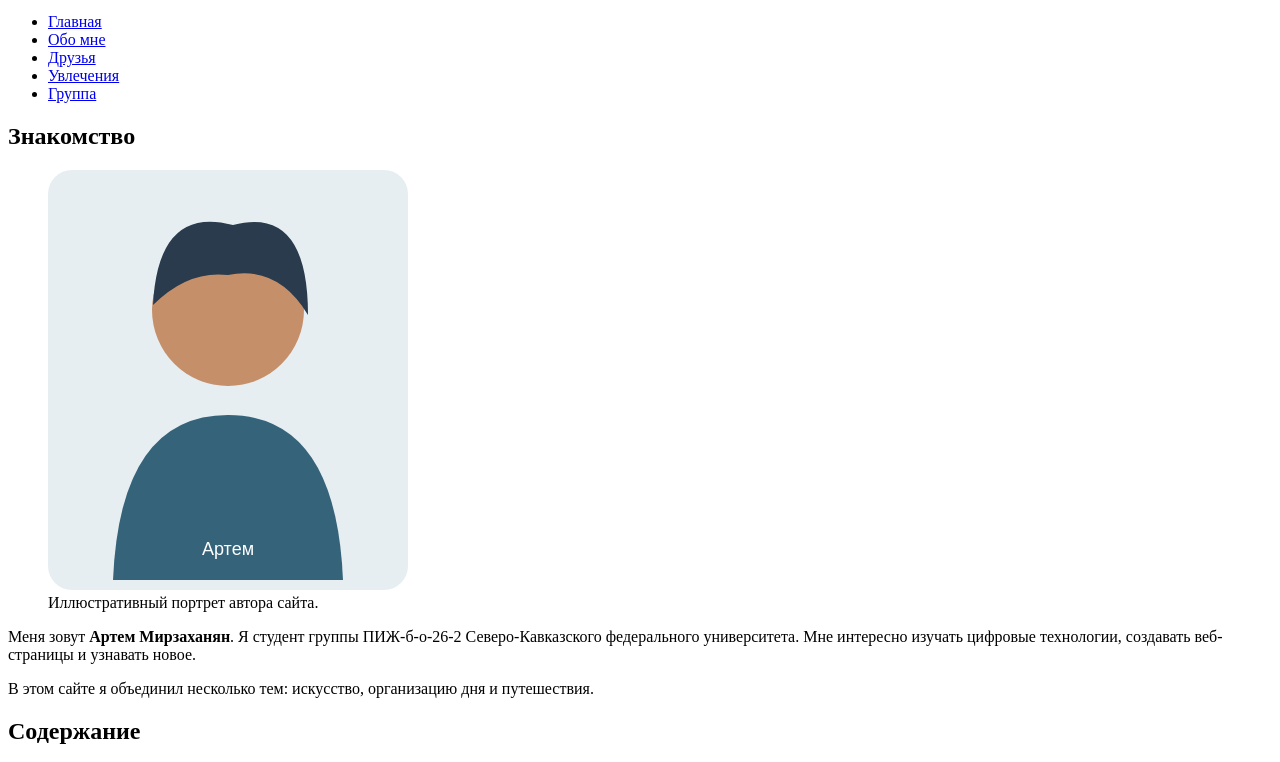
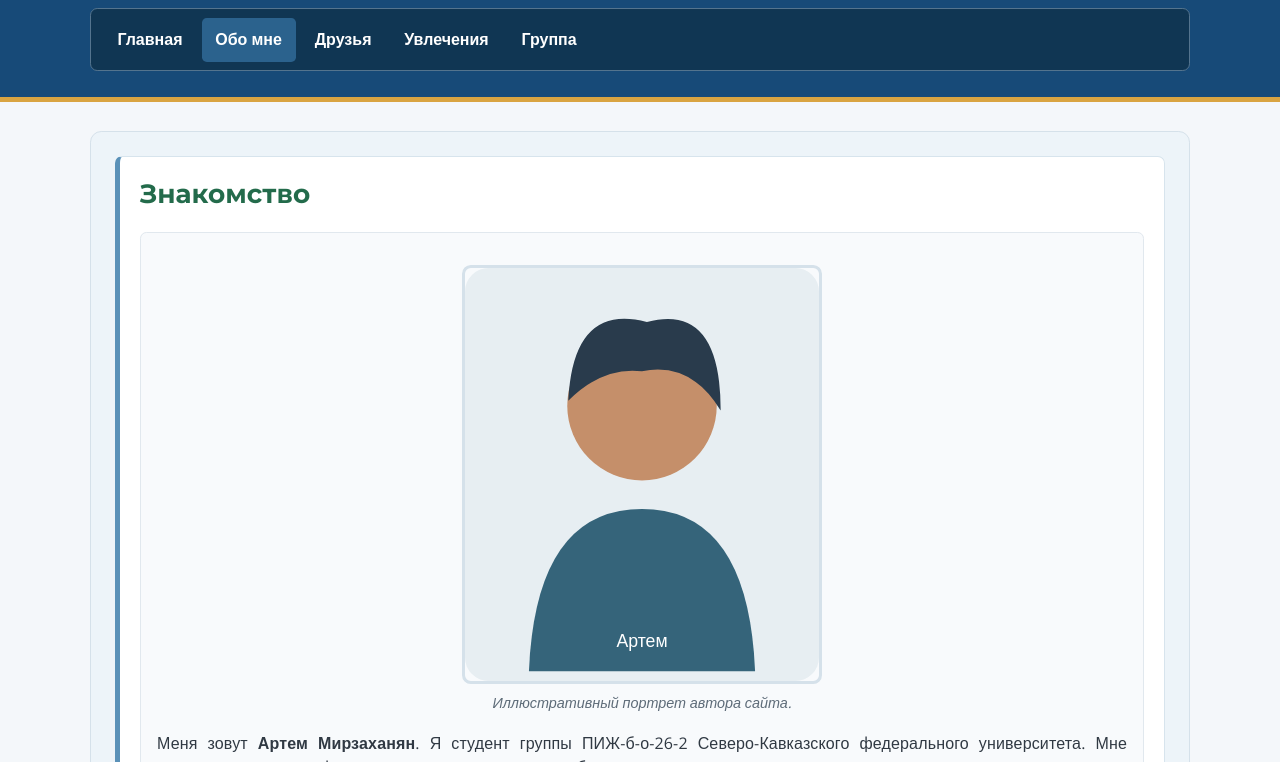
Before and after one commit to artemm25/html_labs, a plain HTML site: page lab2_frontend/about.html in a window 1280 px wide. Shown: the part 127-889 px from the top of the page. Drawn offline with nearby package versions, Linux system fonts and the light colour scheme.

Commit message:
adding css

```diff
--- a/lab2_frontend/about.html
+++ b/lab2_frontend/about.html
@@ -1,6 +1,10 @@
 <!DOCTYPE html>
 <html lang="ru">
 <head>
+  <link rel="preconnect" href="https://fonts.googleapis.com">
+  <link rel="preconnect" href="https://fonts.gstatic.com" crossorigin>
+  <link href="https://fonts.googleapis.com/css2?family=Montserrat:wght@500;600;700&family=Open+Sans:wght@400;600;700&display=swap" rel="stylesheet">
+  <link rel="stylesheet" href="style.css">
   <meta charset="UTF-8">
   <meta name="viewport" content="width=device-width, initial-scale=1.0">
   <meta name="description" content="Немного обо мне">
```
